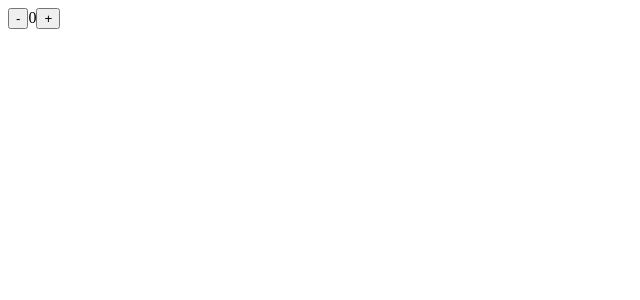
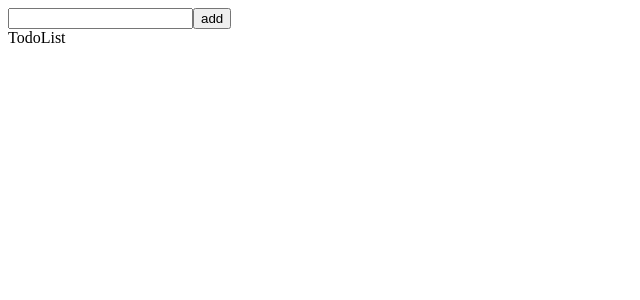
Before and after one commit to maint2802/Demo_CPL_GRW, a React (Vite) app: page / in a window 1280 px wide. Shown: the top 300 px of the page, without its empty margins (0-640 px from the left). Built offline with nearby package versions, Linux system fonts and the light colour scheme.

Commit message:
useState vs props child + typescript

```diff
--- a/src/App.tsx
+++ b/src/App.tsx
@@ -1,26 +1,16 @@
+import { useState } from "react";
 import "./App.css";
-import { useState } from "react";
+import TodoAdd from "./components/TodoAdd";
+import TodoList from "./components/TodoList";
+// import export
+import type { Todo } from "./components/TodoAdd";
 
 function App() {
-  // let counter = 0;
-
-  let [counter, setCounter] = useState(0);
-
-  // let/const [state, setState]= useState(initialValue)
-
-  const handleDecreCounter = () => {
-    setCounter(counter - 1);
-  };
-
-  const handlIncreCounter = () => {
-    setCounter(counter + 1);
-  };
-
+  const [todolist, setTodolist] = useState<Todo[]>([]);
   return (
     <div>
-      <button onClick={handleDecreCounter}>-</button>
-      <span>{counter}</span>
-      <button onClick={handlIncreCounter}>+</button>
+      <TodoAdd todolist={todolist} setTodolist={setTodolist} />
+      <TodoList />
     </div>
   );
 }
@@ -30,6 +20,7 @@ export default App;
 // chua re-render vs re-load
 // useState
 // todo -> todoapp  -> add todo
+// props -> object
 
 // onclick
 
--- a/src/components/TodoAdd.tsx
+++ b/src/components/TodoAdd.tsx
@@ -1,7 +1,28 @@
 import React from "react";
 
-const TodoAdd = () => {
-  return <div>TodoAdd</div>;
+export type Todo = {
+  name: string;
+  id: string;
+  completed: boolean;
+};
+
+type TodoAddProps = {
+  todolist: Todo[];
+  setTodolist: React.Dispatch<React.SetStateAction<Todo[]>>;
+};
+
+const TodoAdd = ({ todolist, setTodolist }: TodoAddProps) => {
+  console.log(todolist);
+  console.log(setTodolist);
+  return (
+    <div>
+      <input type="text" />
+      <button>add</button>
+    </div>
+  );
 };
 
 export default TodoAdd;
+
+// todolist
+// lifting state up
```
